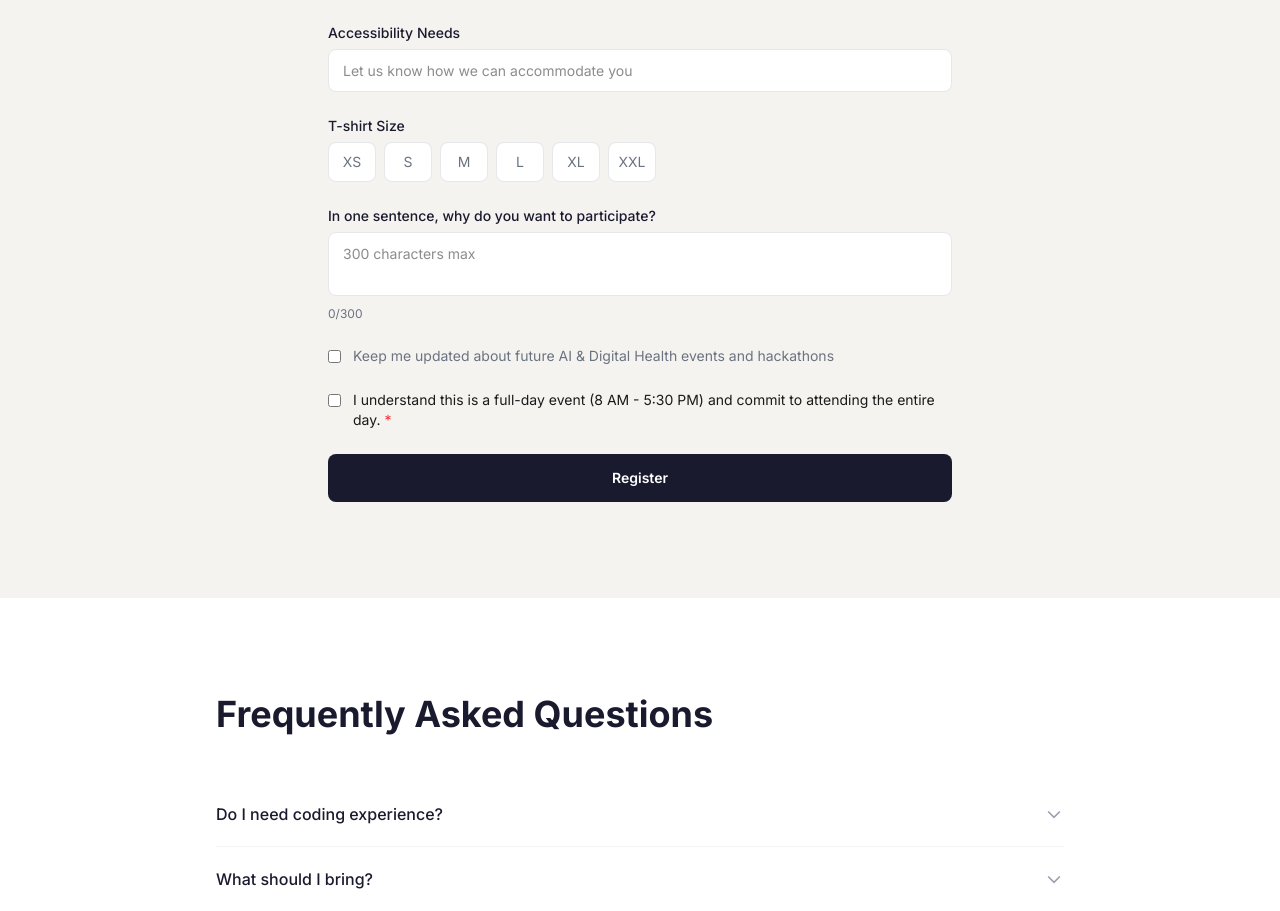
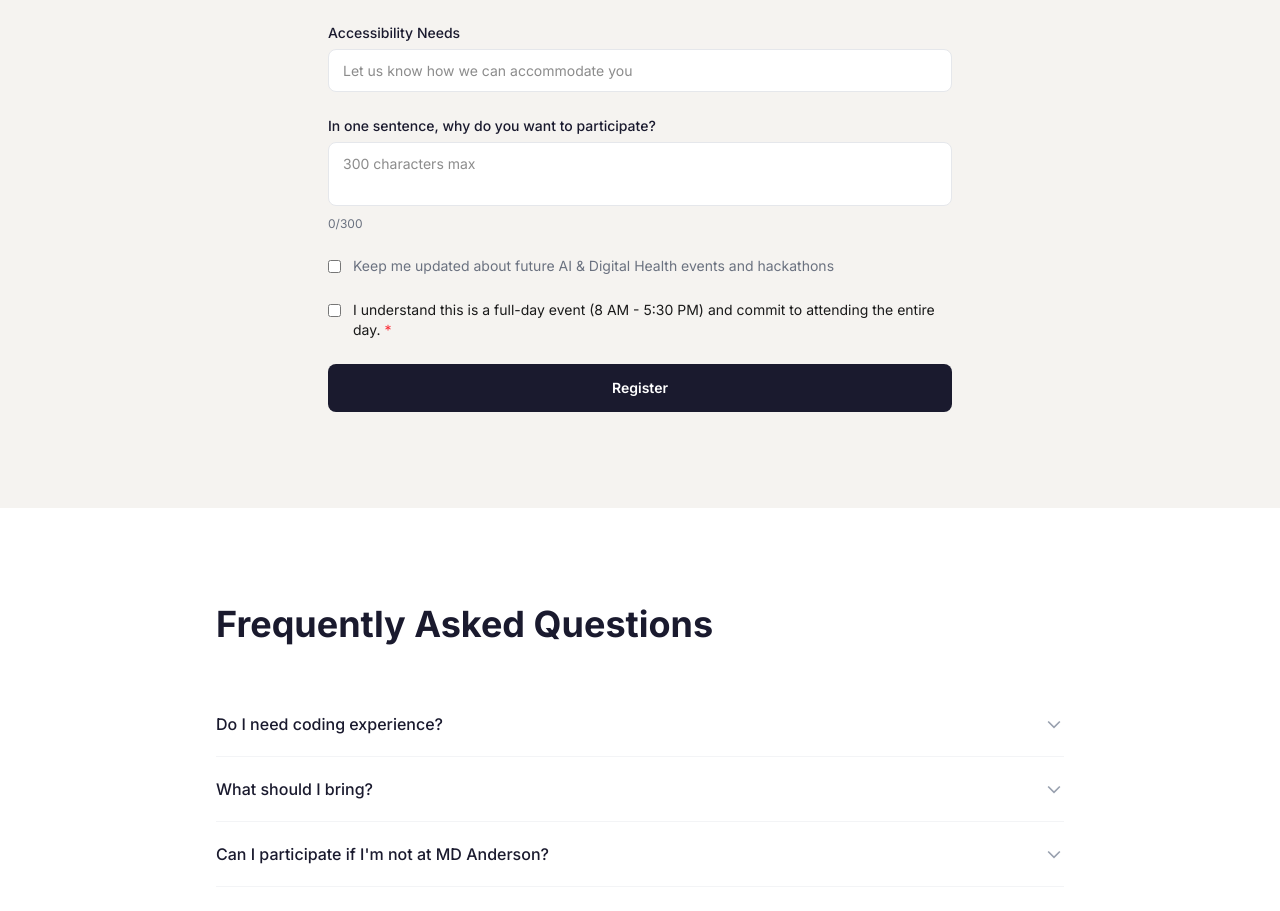
Before and after one commit to kabsam549-bot/hacking-cancer-care, a Next.js app: page / in a window 1280 px wide. Shown: the part 6450-7361 px from the top of the page. Built offline with nearby package versions, Linux system fonts and the light colour scheme.

Commit message:
fix: remove t-shirt size field from registration

```diff
--- a/src/components/RegistrationForm.tsx
+++ b/src/components/RegistrationForm.tsx
@@ -45,7 +45,6 @@ const dietaryOptions = [
   "None",
 ];
 
-const shirtSizes = ["XS", "S", "M", "L", "XL", "XXL"];
 
 function MultiSelect({
   options,
@@ -103,7 +102,6 @@ export default function RegistrationForm() {
   const [dietary, setDietary] = useState<string[]>([]);
   const [dietaryOther, setDietaryOther] = useState("");
   const [accessibility, setAccessibility] = useState("");
-  const [tshirt, setTshirt] = useState("");
   const [why, setWhy] = useState("");
   const [mailingList, setMailingList] = useState(false);
   const [consent, setConsent] = useState(false);
@@ -149,7 +147,6 @@ export default function RegistrationForm() {
           digitalHealthExp,
           dietary: [...dietary, dietaryOther].filter(Boolean).join(", "),
           accessibility,
-          tshirt,
           why,
           mailingList,
         }),
@@ -366,25 +363,6 @@ export default function RegistrationForm() {
             />
           </Field>
 
-          <Field label="T-shirt Size">
-            <div className="flex flex-wrap gap-2">
-              {shirtSizes.map((s) => (
-                <button
-                  key={s}
-                  type="button"
-                  onClick={() => setTshirt(s)}
-                  className={`w-12 h-10 rounded-lg text-sm border transition-colors ${
-                    tshirt === s
-                      ? "bg-[var(--color-accent)] text-white border-[var(--color-accent)]"
-                      : "bg-white text-[var(--color-text-muted)] border-gray-200 hover:border-gray-300"
-                  }`}
-                >
-                  {s}
-                </button>
-              ))}
-            </div>
-          </Field>
-
           <Field label="In one sentence, why do you want to participate?">
             <textarea
               value={why}
```
